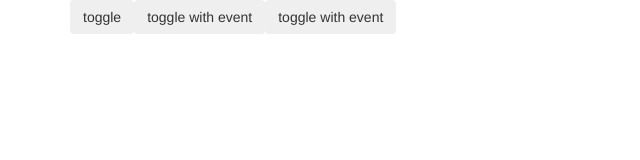
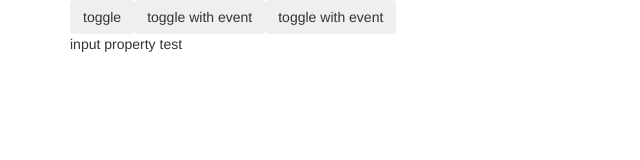
Before and after one commit to lizavetas/angiular-workshop, an Angular app: page / in a window 1280 px wide. Shown: the top 160 px of the page, without its empty margins (0-640 px from the left). Built offline with nearby package versions, Linux system fonts and the light colour scheme.

Commit message:
erste übung nr3

```diff
--- a/src/app/app.component.html
+++ b/src/app/app.component.html
@@ -1 +1 @@
-<app-product-description-box></app-product-description-box>
+<app-product-description-box title="input property test"></app-product-description-box>
--- a/src/app/components/product-description-box/product-description-box.component.html
+++ b/src/app/components/product-description-box/product-description-box.component.html
@@ -2,3 +2,4 @@
 <button class="btn" (click)="clickBtn()">toggle with event</button>
 <button class="btn" (click)="toggle($event)">toggle with event</button>
 <p [hidden]="isHidden">product-description-box works!</p>
+<p>{{title}}</p>
--- a/src/app/components/product-description-box/product-description-box.component.ts
+++ b/src/app/components/product-description-box/product-description-box.component.ts
@@ -1,4 +1,4 @@
-import {Component, OnInit} from '@angular/core';
+import {Component, OnInit, Input} from '@angular/core';
 
 @Component({
     selector: 'app-product-description-box',
@@ -7,6 +7,7 @@ import {Component, OnInit} from '@angular/core';
 })
 
 export class ProductDescriptionBoxComponent implements OnInit {
+    @Input() title: string;
     public isHidden = true;
     // private isHidden = true => ng serve funktioniert(da compiliert im Browser), build nicht
     // keine private in tpl!!!!
@@ -17,7 +18,6 @@ export class ProductDescriptionBoxComponent implements OnInit {
         this.isHidden = !this.isHidden;
     }
     public toggle(event: MouseEvent): void {
-
         if (event.shiftKey) {
             this.isHidden = !this.isHidden;
         } else {
```
